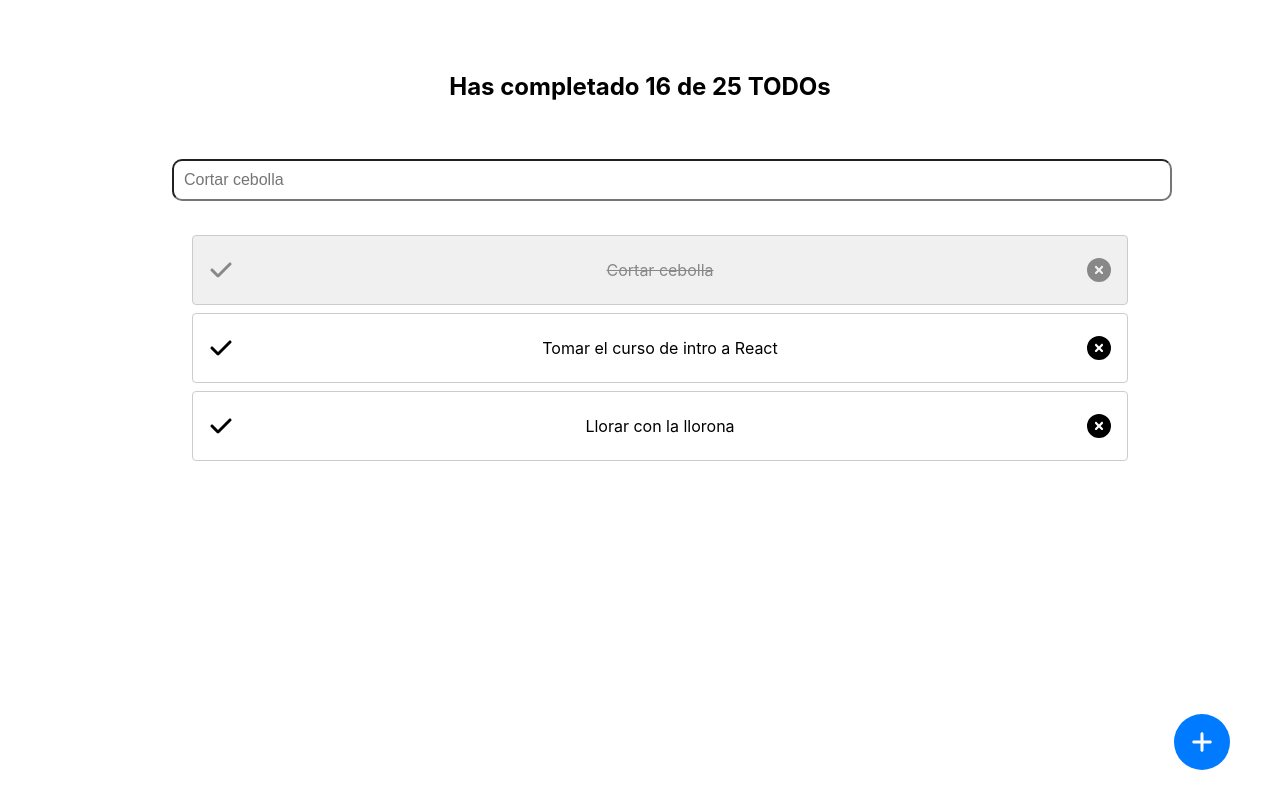
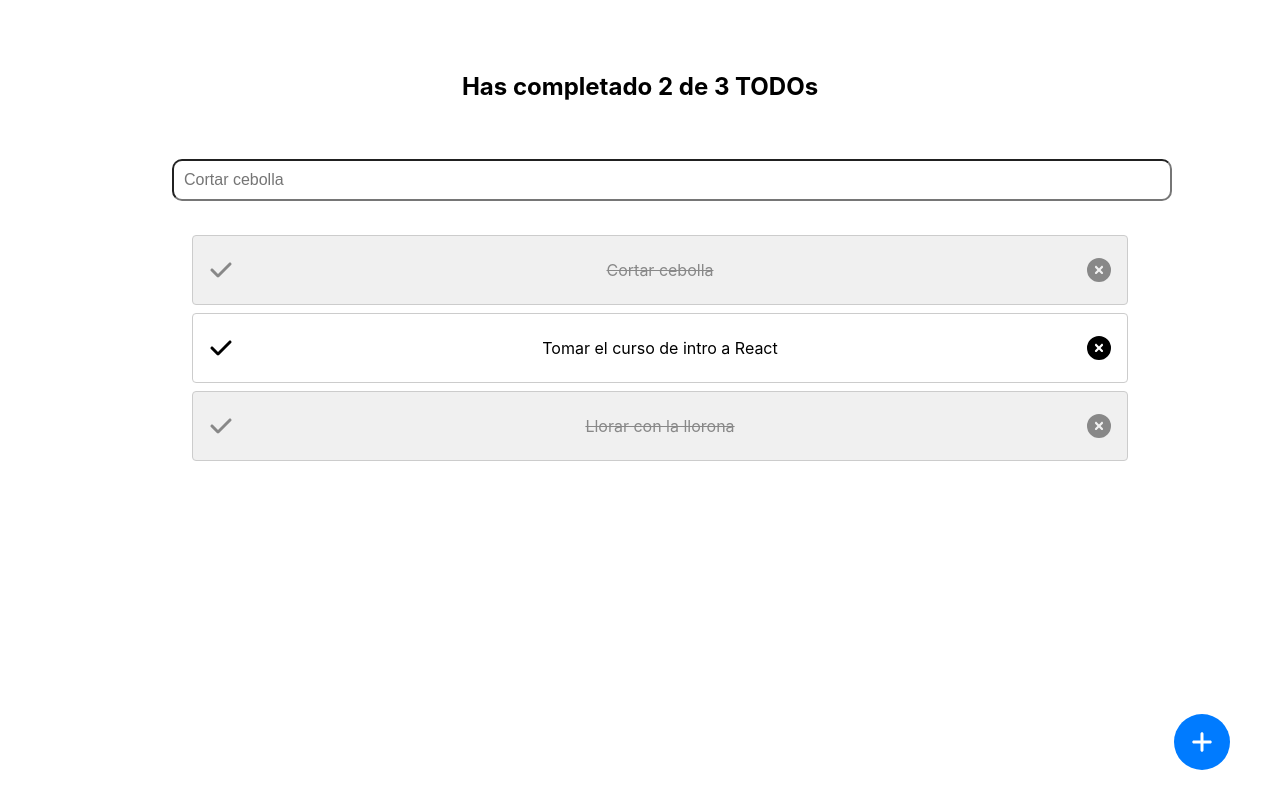
Before and after one commit to Coding-Rod/ReactProjects, a React (Create React App) app in the folder introduction/: page / in a window 1280 px wide. Built offline with nearby package versions, Linux system fonts and the light colour scheme.

Commit message:
:sparkles: [ADD] Functionality

```diff
--- a/introduction/src/App.jsx
+++ b/introduction/src/App.jsx
@@ -1,35 +1,58 @@
 import { TodoCounter } from './components/TodoCounter/TodoCounter';
 import { TodoSearch } from './components/TodoSearch/TodoSearch';
 import { TodoList } from './components/TodoList/TodoList';
-import { TodoItem } from './components/TodoList/TodoItem';
 import { CreateTodoButton } from './components/CreateTodo/CreateTodoButton';
 import { Container } from './components/Container/Container';
+
+import { useState } from 'react';
+
 import './App.css';
 
 const defaultTodos = [
   { text: 'Cortar cebolla', completed: true },
   { text: 'Tomar el curso de intro a React', completed: false },
-  { text: 'Llorar con la llorona', completed: false },
+  { text: 'Llorar con la llorona', completed: true },
 ];
 
 function App() {
+
+  const [keyword, setKeyword] = useState('');
+  const [todos, setTodos] = useState(defaultTodos);
+
+  function createNewTodo() {
+    const newTodo = prompt('Escribe el nuevo TODO');
+    if (!newTodo) return;
+
+    const newTodos = [...todos];
+    newTodos.push({
+      text: newTodo,
+      completed: false,
+    });
+
+    setTodos(newTodos);
+  }
+
   return (
     <>
       <Container>
         <TodoCounter
-          completed={16}
-          total={25}
+          completed={todos.filter((todo) => todo.completed).length}
+          total={todos.length}
         />
-        <TodoSearch />
+        <TodoSearch
+          handleSearchValue={setKeyword}
+        />
 
-        <TodoList>
-          {defaultTodos.map(todo => (
-            <TodoItem key={todo.text} text={todo.text} completed={todo.completed} />
-          ))}
-        </TodoList>
+        <TodoList
+          todos={todos}
+          setTodos={setTodos}
+          keyword={keyword}
+        />
 
         </Container>
-      <CreateTodoButton />
+      <CreateTodoButton
+        onClick={createNewTodo}
+      />
     </>
   );
 }
--- a/introduction/src/components/CreateTodo/CreateTodoButton.jsx
+++ b/introduction/src/components/CreateTodo/CreateTodoButton.jsx
@@ -2,9 +2,9 @@ import './CreateTodoButton.css';
 import { FaPlus } from "react-icons/fa6";
 
 
-function CreateTodoButton() {
+function CreateTodoButton({ onClick }) {
   return (
-    <button>
+    <button onClick={onClick} className="CreateTodoButton">
       <FaPlus />
     </button>
   );
--- a/introduction/src/components/TodoList/TodoItem.css
+++ b/introduction/src/components/TodoList/TodoItem.css
@@ -19,7 +19,6 @@ li.completed > p {
 
 li.completed > .Icon {
     color: #888;
-    cursor: no-drop;
 }
 
 li button {
--- a/introduction/src/components/TodoList/TodoItem.jsx
+++ b/introduction/src/components/TodoList/TodoItem.jsx
@@ -2,12 +2,12 @@ import './TodoItem.css';
 import { FaCheck, FaCircleXmark } from "react-icons/fa6";
 
 
-function TodoItem({ text, completed }) {
+function TodoItem({ text, completed, onComplete, onDelete }) {
   return (
-    <li className={`TodoItem ${completed && 'completed'}`}>
-      <FaCheck className={`Icon Icon-check ${completed && 'completed'}`} />
+    <li className={`TodoItem ${completed && 'completed'}`} >
+      <FaCheck className={`Icon Icon-check ${completed && 'completed'}`} onClick={() => onComplete(text)} />
       <p>{text}</p>
-      <FaCircleXmark className="Icon Icon-delete" />
+      <FaCircleXmark className="Icon Icon-delete" onClick={() => onDelete(text)} />
     </li>
   );
 }
--- a/introduction/src/components/TodoList/TodoList.jsx
+++ b/introduction/src/components/TodoList/TodoList.jsx
@@ -1,8 +1,35 @@
+import { TodoItem } from './TodoItem';
 
-function TodoList({ children }) {
+function TodoList({ todos, setTodos, keyword }) {
+
+  function handleToggleComplete (text) {
+    const todoIndex = todos.findIndex((todo) => todo.text === text);
+    const newTodos = [...todos];
+    newTodos[todoIndex].completed = !newTodos[todoIndex].completed;
+    setTodos(newTodos);
+  }
+
+  function handleDeleteTodo (text) {
+    const todoIndex = todos.findIndex((todo) => todo.text === text);
+    const newTodos = [...todos];
+    newTodos.splice(todoIndex, 1);
+    setTodos(newTodos);
+  }
+
   return (
     <ul>
-      { children }
+      {todos
+        .filter((todo) => todo.text.toLowerCase().includes(keyword.toLowerCase()))
+        .map((todo, index) => (
+          <TodoItem
+            key={index}
+            text={todo.text}
+            completed={todo.completed}
+            onComplete={handleToggleComplete}
+            onDelete={handleDeleteTodo}
+          />
+        ))
+      }
     </ul>
   );
 }
--- a/introduction/src/components/TodoSearch/TodoSearch.jsx
+++ b/introduction/src/components/TodoSearch/TodoSearch.jsx
@@ -1,3 +1,4 @@
+
 const style = {
   padding: '10px',
   fontSize: '16px',
@@ -6,13 +7,13 @@ const style = {
   margin: '10px 20px',
 };
 
+function TodoSearch({ handleSearchValue }) {
 
-
-function TodoSearch() {
   return (
     <input
       style={style}
       placeholder="Cortar cebolla"
+      onChange={(event) => handleSearchValue(event.target.value)}
     />
   );
 }
```
